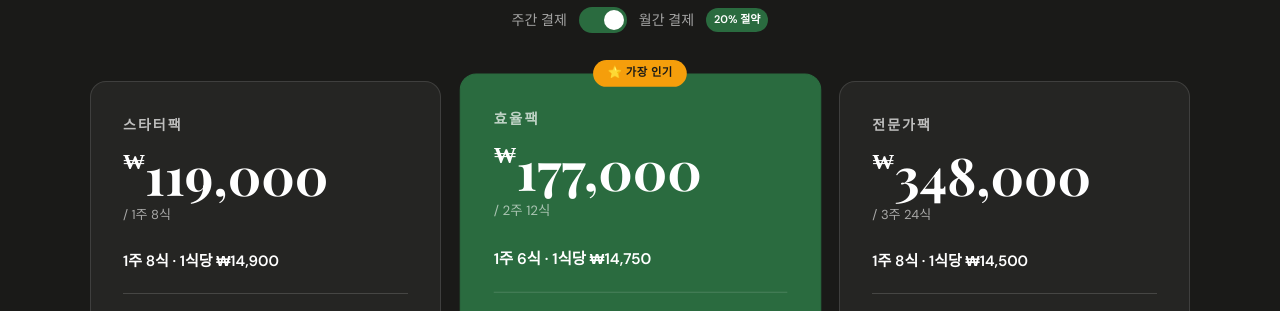
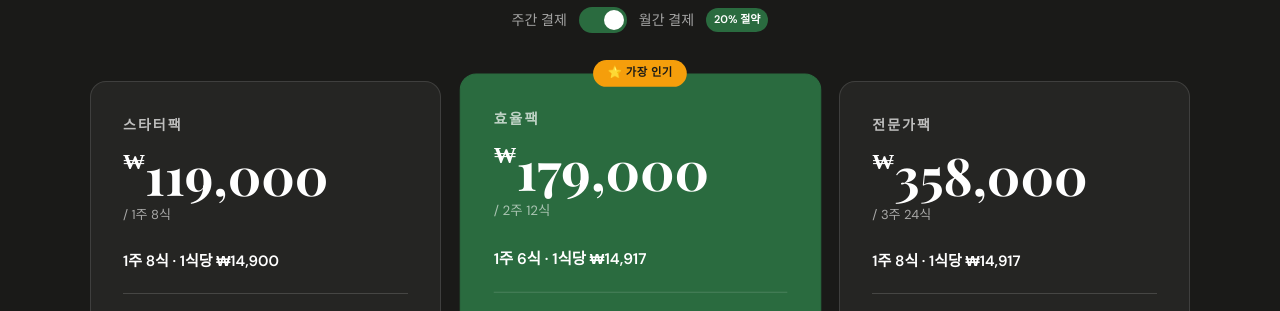
Before and after one commit to wonder9080/FreshPrep, a plain HTML site: page index.html in a window 1280 px wide. Shown: the part 2280-2591 px from the top of the page. Drawn offline with nearby package versions, Linux system fonts and the light colour scheme; a web font is replaced by a local one.

Commit message:
Editied pricing

```diff
--- a/index.html
+++ b/index.html
@@ -1110,9 +1110,9 @@ white-space: nowrap;">직장인을 위한 건강한 식단 도시락 정기배
     <div class="plan-card featured">
       <div class="popular-tag">⭐ 가장 인기</div>
       <div class="plan-name">효율팩</div>
-      <div class="plan-price"><sup>₩</sup><span class="price-val" data-weekly="177000" data-monthly="63900">177,000</span></div>
+      <div class="plan-price"><sup>₩</sup><span class="price-val" data-weekly="179000" data-monthly="63900">179,000</span></div>
       <div class="plan-period">/ 2주 12식</div>
-      <div class="plan-meals">1주 6식 · 1식당 <strong>₩14,750</strong></div>
+      <div class="plan-meals">1주 6식 · 1식당 <strong>₩14,917</strong></div>
       <ul class="plan-features">
         <li>매주 레시피 선택 가능</li>
         <li>신선 손질 재료 배송</li>
@@ -1125,9 +1125,9 @@ white-space: nowrap;">직장인을 위한 건강한 식단 도시락 정기배
 
     <div class="plan-card">
       <div class="plan-name">전문가팩</div>
-      <div class="plan-price"><sup>₩</sup><span class="price-val" data-weekly="348000" data-monthly="95900">348,000</span></div>
+      <div class="plan-price"><sup>₩</sup><span class="price-val" data-weekly="358000" data-monthly="95900">358,000</span></div>
       <div class="plan-period">/ 3주 24식</div>
-      <div class="plan-meals">1주 8식 · 1식당 <strong>₩14,500</strong></div>
+      <div class="plan-meals">1주 8식 · 1식당 <strong>₩14,917</strong></div>
       <ul class="plan-features">
         <li>4인 분량 넉넉하게</li>
         <li>신선 손질 재료 배송</li>
```
